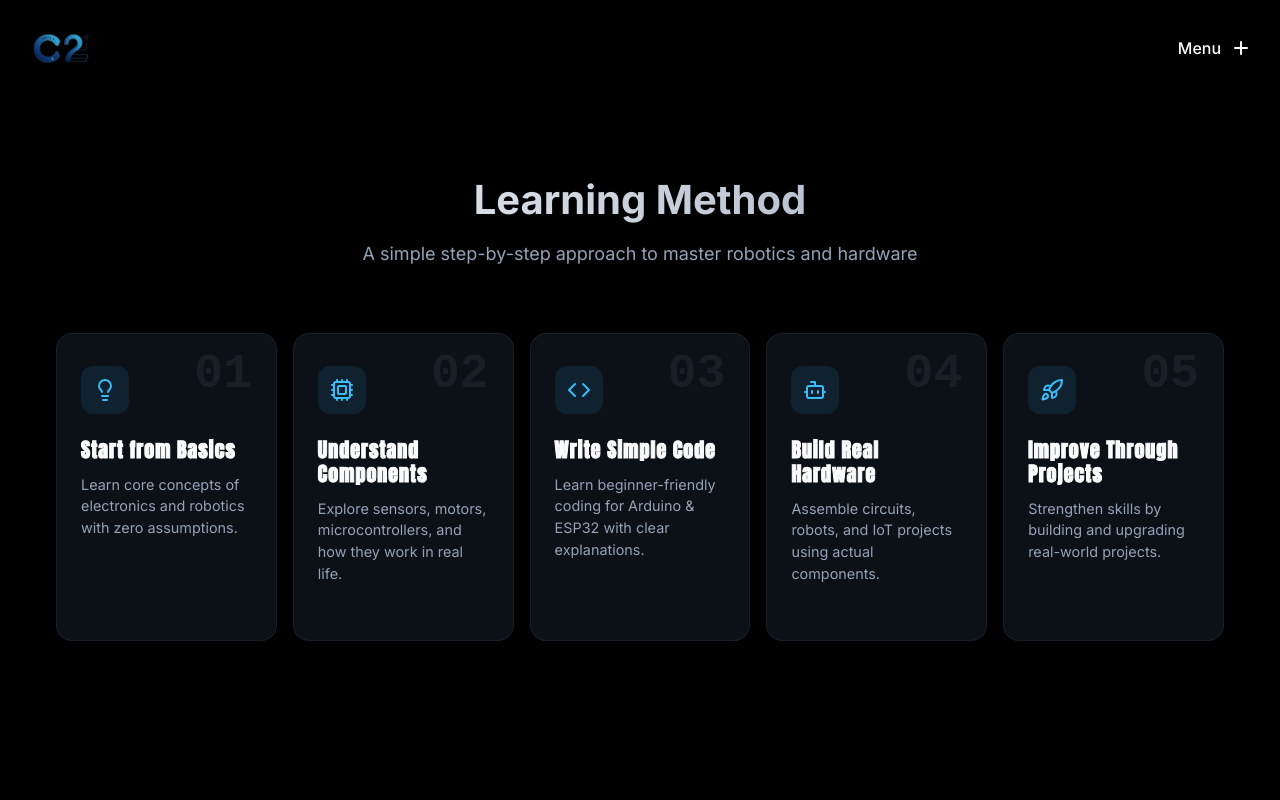
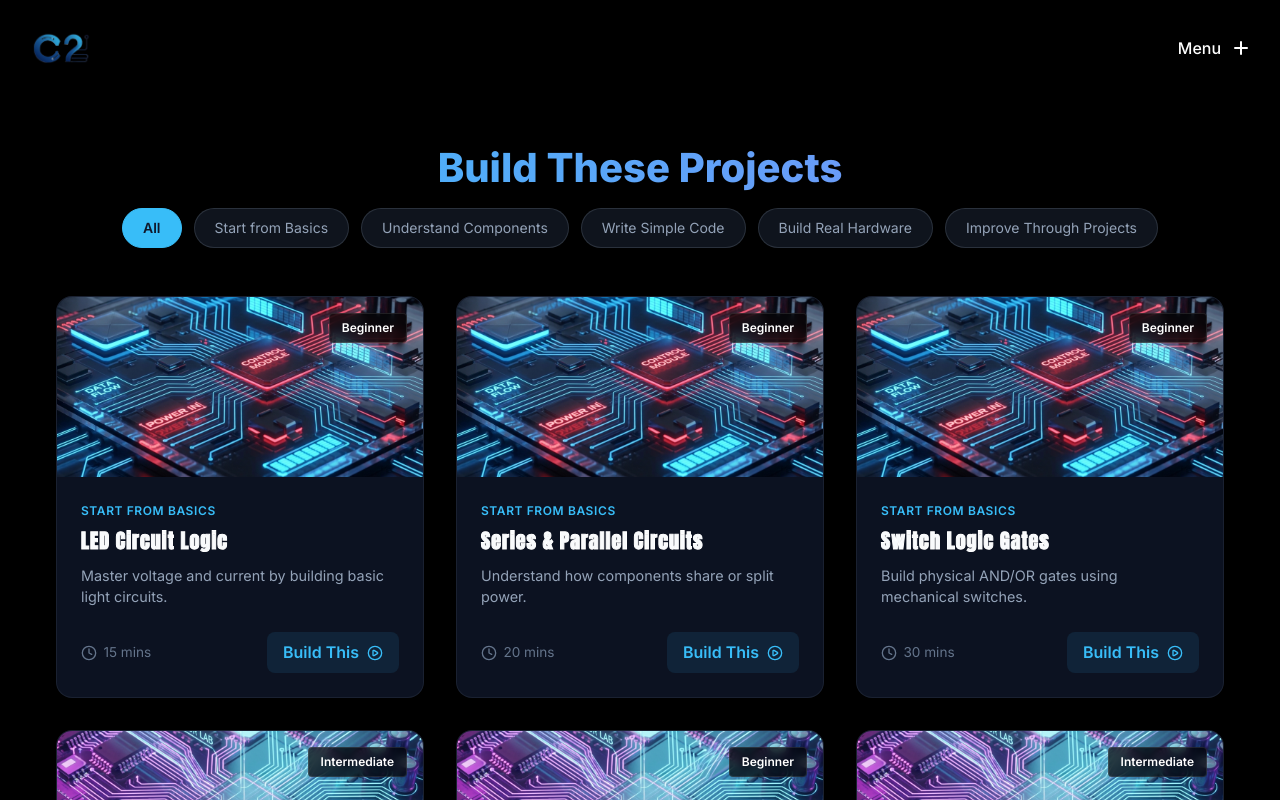
Before and after one commit to gsgaurav0/CIRCUITCRATE-WEB, a React (Vite) app: page /learning in a window 1280 px wide. Shown: the top 800 px of the page. Built offline with nearby package versions, Linux system fonts and the light colour scheme.

Commit message:
third Launch

```diff
--- a/src/components/Layout.jsx
+++ b/src/components/Layout.jsx
@@ -11,6 +11,7 @@ const Layout = () => {
         { label: 'Home', ariaLabel: 'Home', link: '/' },
         { label: 'About', ariaLabel: 'About Us', link: '/about' },
         { label: 'Courses', ariaLabel: 'Our Courses', link: '/courses' },
+        { label: 'Projects', ariaLabel: 'Projects', link: '/learning' },
         { label: 'Library', ariaLabel: 'Electronics Library', link: '/electronics' },
         { label: 'Workshops', ariaLabel: 'Events', link: '/workshops' },
         { label: 'Contact', ariaLabel: 'Contact', link: '/contact' },
--- a/src/pages/LearningPage.jsx
+++ b/src/pages/LearningPage.jsx
@@ -1,11 +1,10 @@
 import React from 'react';
-import LearningMethod from '../components/LearningMethod';
+
 import ProjectsShowcase from '../components/ProjectsShowcase';
 
 const LearningPage = () => {
     return (
         <div className="page-container" style={{ paddingTop: '80px' }}>
-            <LearningMethod />
             <ProjectsShowcase />
         </div>
     );
```
